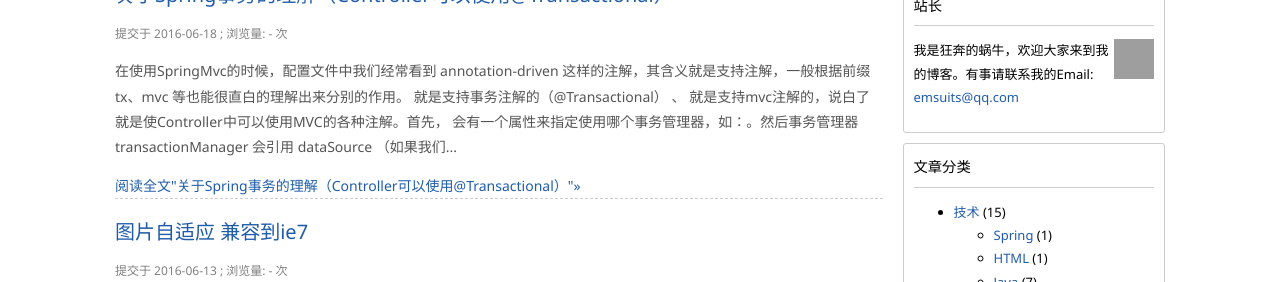
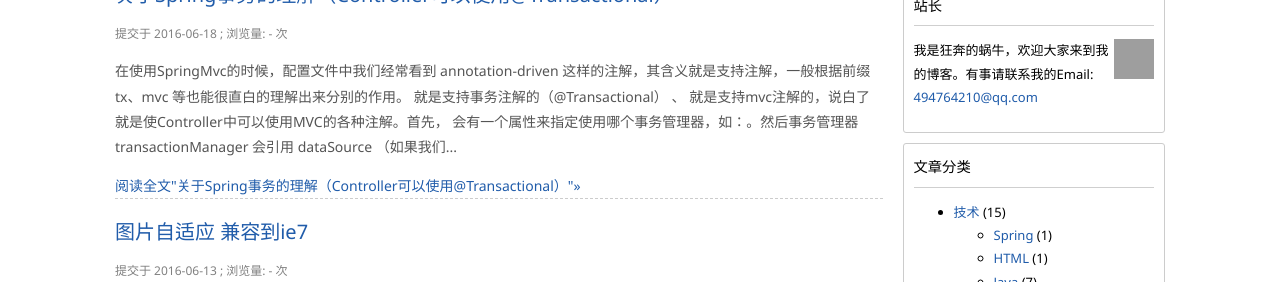
Before and after one commit to CodeSuits/CodeSuits, a Jekyll site: the page built from index.html, in a window 1280 px wide, cut to the strip 110-392 px from the top of the page. Built offline with Jekyll 4.4.1, drawn with Linux system fonts in a browser that asks for light colours; the list of posts is cut into pages by our own code; comment, search, counter and statistics services are not loaded; grey boxes are pictures that could not be loaded.

Commit message:
Update _config.yml

```diff
--- a/_config.yml
+++ b/_config.yml
@@ -1,11 +1,11 @@
 # Site settings
 title: 蜗牛的博客
 owner: 狂奔的蜗牛
-email: emsuits@qq.com
+email: 494764210@qq.com
 description: 在我看来，编程不仅仅是我与生俱来的使命，也是我快乐的源泉。在业余时间，我喜欢研究一些跟技术相关的东西。乐观，善于沟通爱技术，更爱生活和艺术。
 baseurl: ""
-url: "http://www.emsuits.com"
-github: "https://github.com/emsuits"
+url: "http://www.codesuits.com"
+github: "https://github.com/CodeSuits"
 paginate: 7
 #static images
 local_url: "/assets/images"
```
